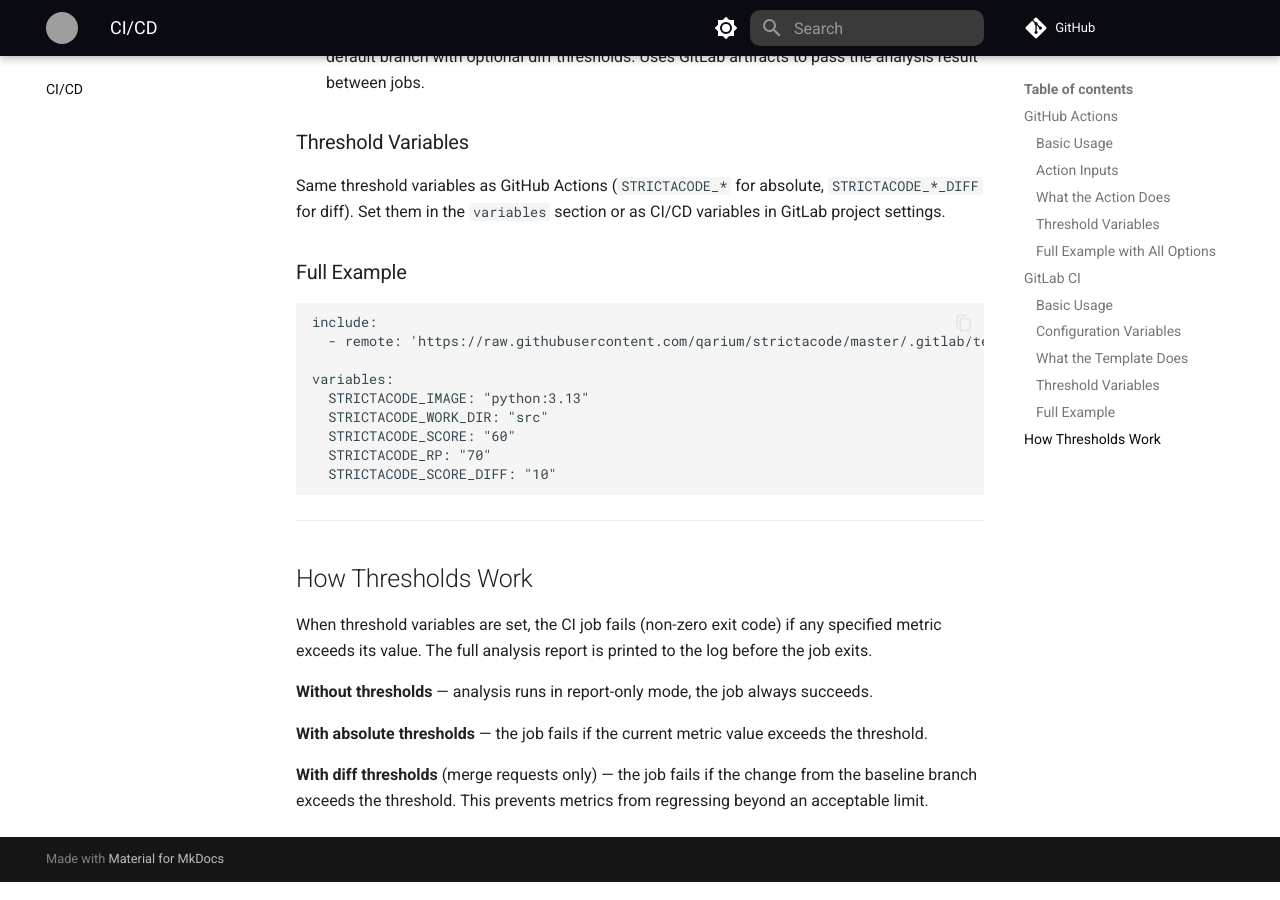
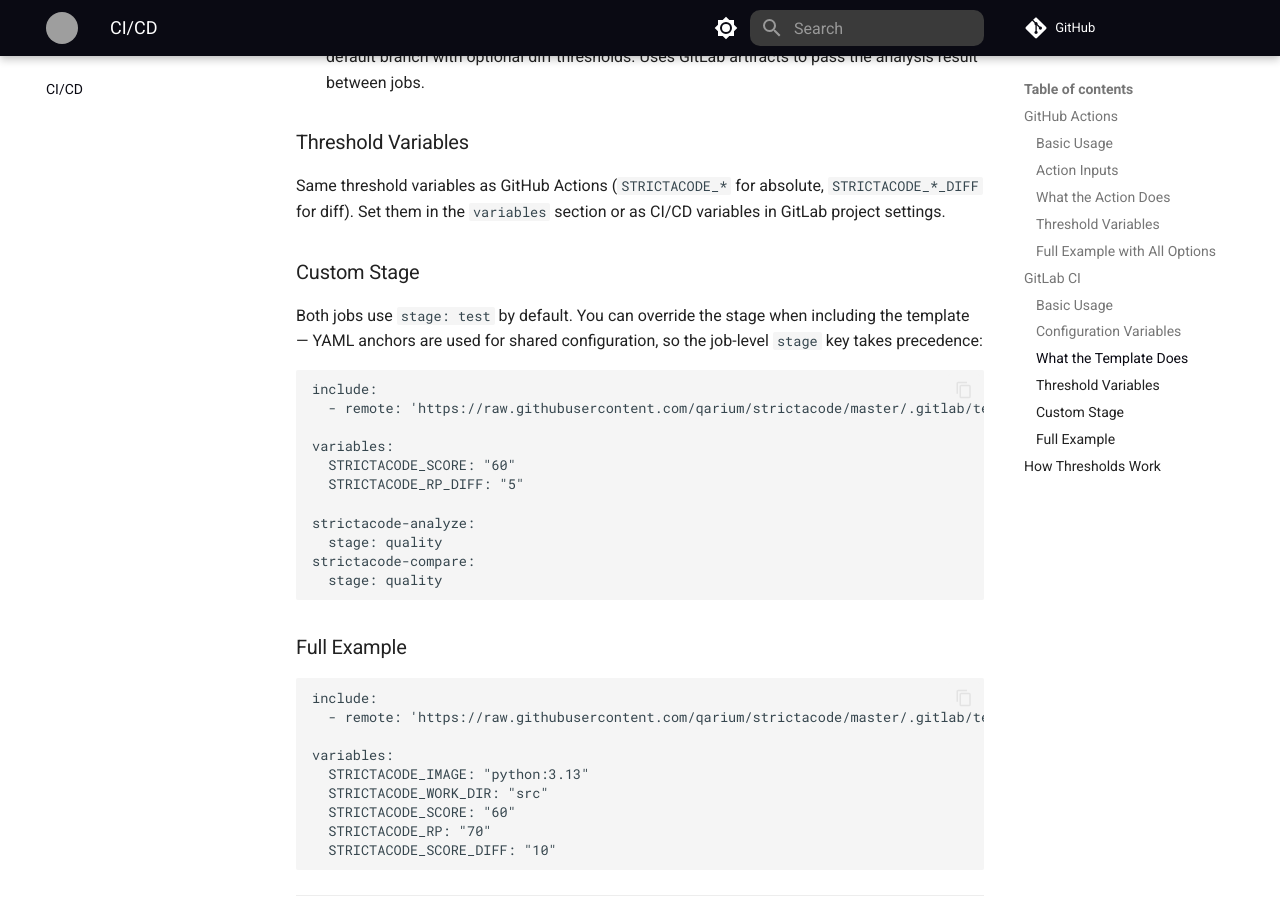
Before and after one commit to qarium/strictacode, an MkDocs documentation site: the page built from docs/ci.md, in a window 1280 px wide and 900 px high, scrolled down 3570 px. Built offline with MkDocs 1.6.1 and Material for MkDocs 9.7.7, drawn with Linux system fonts in a browser that asks for light colours; comment, search, counter and statistics services are not loaded; grey boxes are pictures that could not be loaded.

Commit message:
update docs for CI/CD

````diff
--- a/docs/ci.md
+++ b/docs/ci.md
@@ -134,6 +134,24 @@
 
 Same threshold variables as GitHub Actions (`STRICTACODE_*` for absolute, `STRICTACODE_*_DIFF` for diff). Set them in the `variables` section or as CI/CD variables in GitLab project settings.
 
+### Custom Stage
+
+Both jobs use `stage: test` by default. You can override the stage when including the template — YAML anchors are used for shared configuration, so the job-level `stage` key takes precedence:
+
+```yaml
+include:
+  - remote: 'https://raw.githubusercontent.com/qarium/strictacode/master/.gitlab/templates/strictacode.yml'
+
+variables:
+  STRICTACODE_SCORE: "60"
+  STRICTACODE_RP_DIFF: "5"
+
+strictacode-analyze:
+  stage: quality
+strictacode-compare:
+  stage: quality
+```
+
 ### Full Example
 
 ```yaml
````
